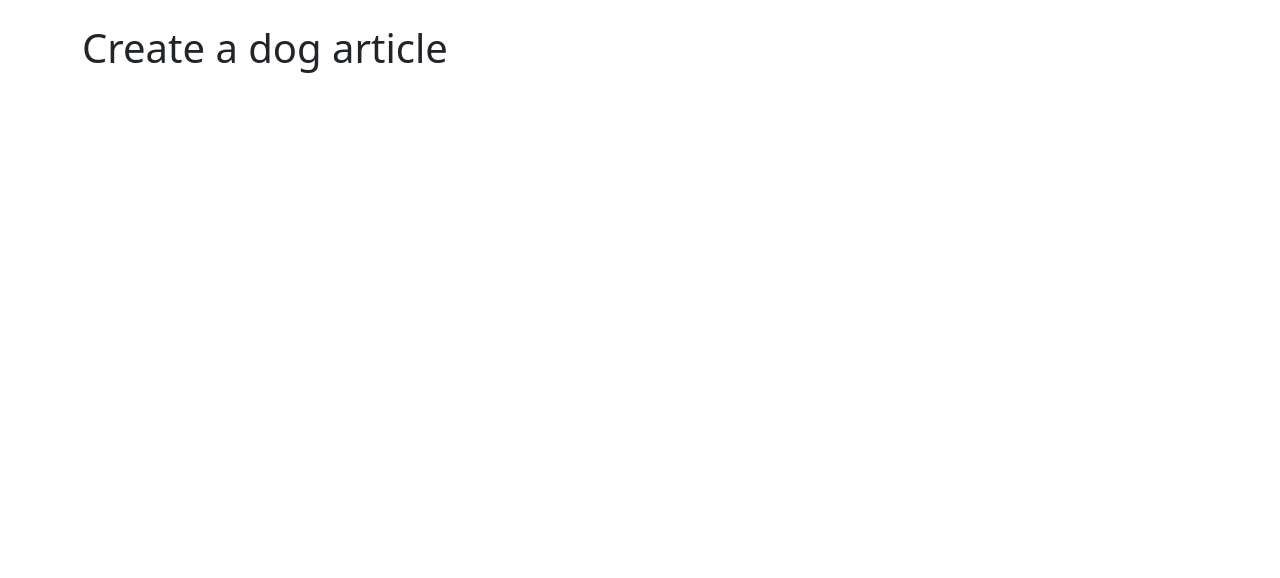
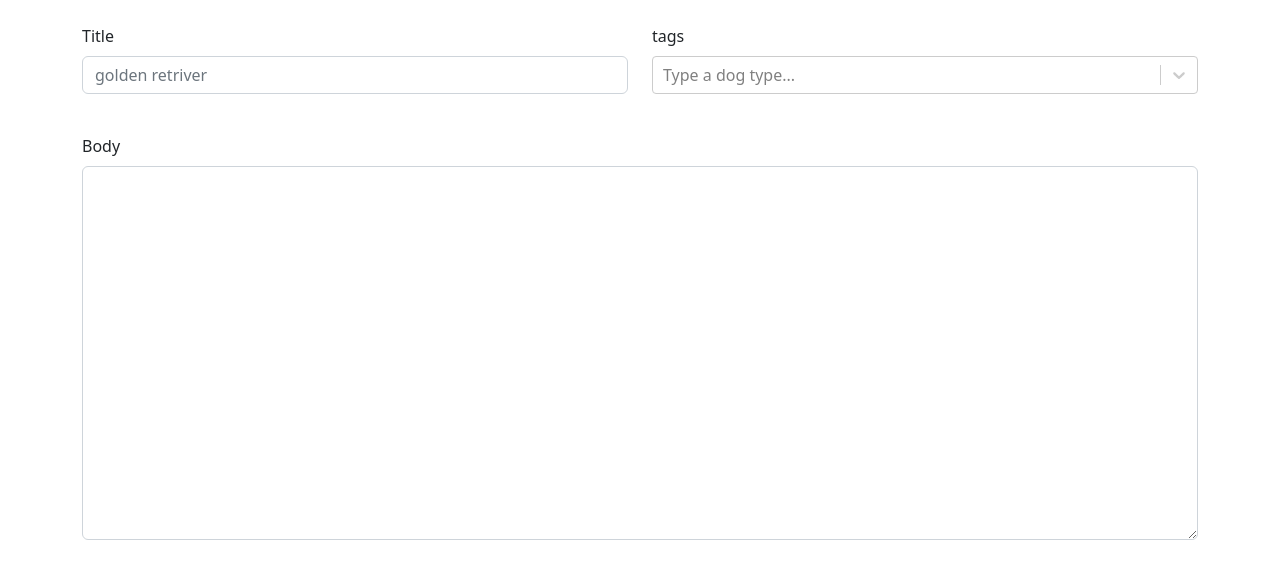
Before and after one commit to shankachu/react-advanced-project, a React (Vite) app: page /new in a window 1280 px wide. Shown: the top 578 px of the page. Built offline with nearby package versions, Linux system fonts and the light colour scheme.

Commit message:
add basic elements to the new component

```diff
--- a/package.json
+++ b/package.json
@@ -13,7 +13,8 @@
     "react": "^18.2.0",
     "react-bootstrap": "^2.7.0",
     "react-dom": "^18.2.0",
-    "react-router-dom": "^6.7.0"
+    "react-router-dom": "^6.7.0",
+    "react-select": "^5.7.0"
   },
   "devDependencies": {
     "@types/react": "^18.0.26",
--- a/src/page/createDogsArticle.tsx
+++ b/src/page/createDogsArticle.tsx
@@ -1,5 +1,35 @@
+import { Form, Stack, Row, Col, FormLabel } from "react-bootstrap"
+import CreatableReactSelect from 'react-select'
+
 function CreateDogArticle() {
-    return (<h1>Create a dog article</h1>)
+    return (
+        <Form>
+            <Stack gap={4}>
+                <Row>
+                    <Col>
+                        <Form.Group className="mb-3" controlId="title">
+                            <Form.Label>Title</Form.Label>
+                            <Form.Control placeholder="golden retriver"></Form.Control>
+                        </Form.Group>
+                    </Col>
+                    <Col>
+                        <Form.Group className="mb-3" controlId="tags">
+                            <Form.Label>tags</Form.Label>
+                            <CreatableReactSelect
+                                isMulti
+                                menuIsOpen={false}
+                                placeholder="Type a dog type..."
+                            />
+                        </Form.Group>
+                    </Col>
+                </Row>
+                <Form.Group className="mb-3" controlId="body">
+                            <Form.Label>Body</Form.Label>
+                            <Form.Control required as="textarea" rows={15} />
+                </Form.Group>
+            </Stack>
+        </Form>
+    )
 }
 
 export default CreateDogArticle
```
Also changed, not shown: 1 other file (tests, documents, lock files or other folders).
